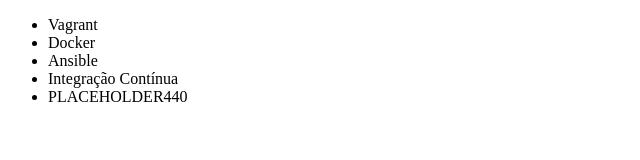
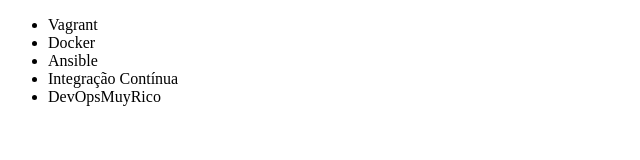
Before and after one commit to acdsr373/giterino-373, a plain HTML site: page index.html in a window 1280 px wide. Shown: the full height of the page, 0-640 px from the left. Drawn offline with Linux system fonts and the light colour scheme.

Commit message:
Incluindo Muy Rico

```diff
--- a/index.html
+++ b/index.html
@@ -10,7 +10,7 @@
         <li>Docker</li>
         <li>Ansible</li>
         <li>Integração Contínua</li>
-        <li>PLACEHOLDER440</li>
+        <li>DevOpsMuyRico</li>
     </ul>
 </body>
 </html>
```
